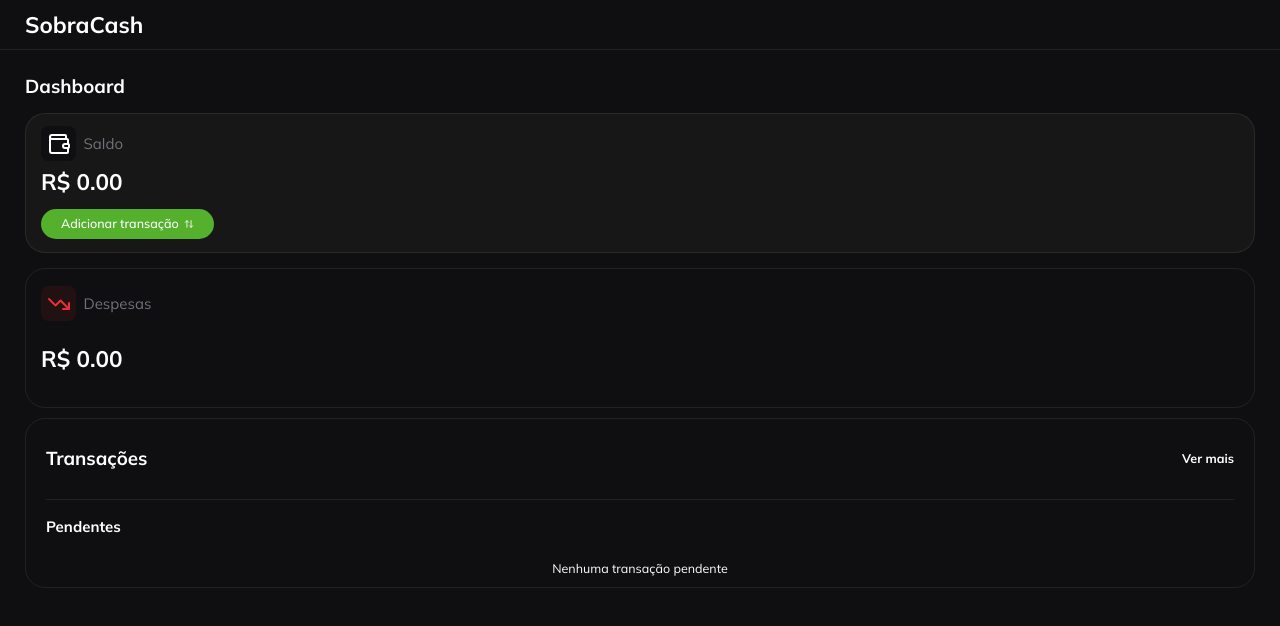
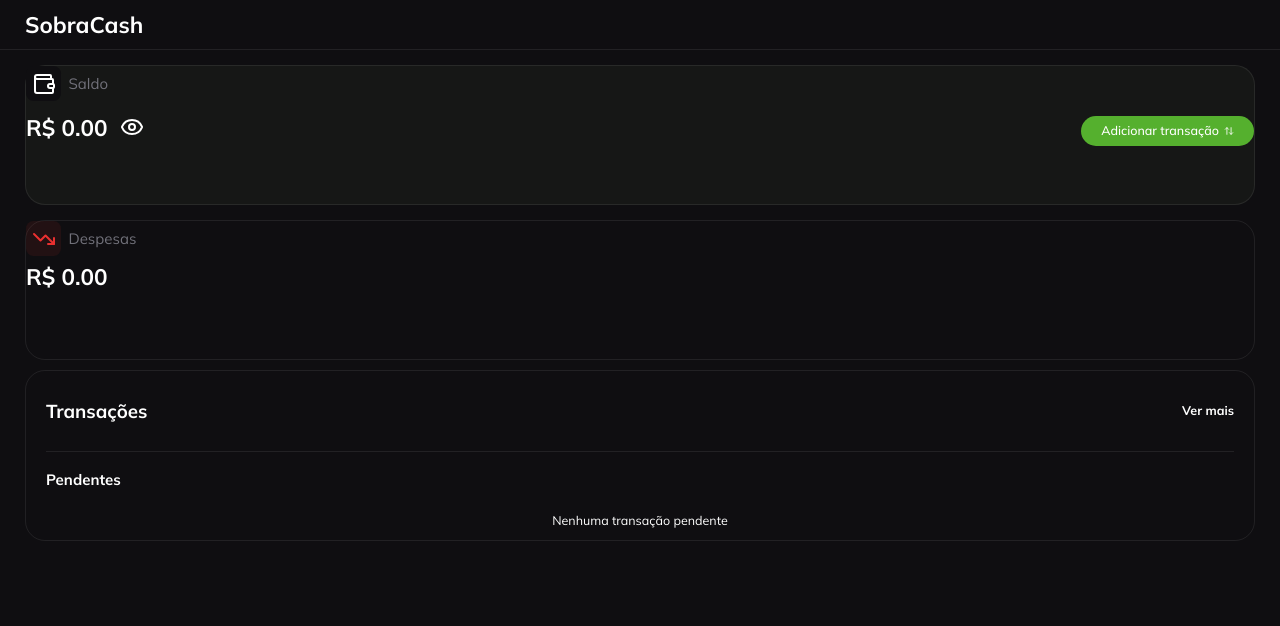
Before and after one commit to nicolasfreitas-dev/wisebills, a Next.js app: page / in a window 1280 px wide. Shown: the top 626 px of the page. Built offline with nearby package versions, Linux system fonts and the light colour scheme.

Commit message:
refactor: implement conditional render on navbar and conditional button to add new transaction

```diff
--- a/src/app/page.tsx
+++ b/src/app/page.tsx
@@ -1,90 +1,111 @@
-"use client"
+"use client";
 
-import { useState } from "react"
-import TransactionsTable from "@/components/TransactionsTable"
-import AmountContainer from "@/components/AmountContainer"
-import Footer from "@/components/Footer"
-import Header from "@/components/Header"
-import Modal from "@/components/Modal"
-import { ArrowUpDown, TrendingDown, Wallet } from "lucide-react"
-import { Button } from "@/components/ui/button"
-import { transaction } from "@/components/TransactionForm"
-import { z } from "zod"
+import { useState } from "react";
+import TransactionsTable from "@/components/TransactionsTable";
+import AmountContainer from "@/components/AmountContainer";
+import Header from "@/components/Header";
+import Modal from "@/components/Modal";
+import {
+    ArrowUpDown,
+    ChartColumnIcon,
+    CheckIcon,
+    EyeIcon,
+    HouseIcon,
+    PlusIcon,
+    TrendingDown,
+    Wallet,
+} from "lucide-react";
+import { Button } from "@/components/ui/button";
+import { transaction } from "@/components/TransactionForm";
+import { z } from "zod";
+import Navbar from "@/components/Navbar";
 
 export default function Home() {
-    const [isModalOpen, setIsModalOpen] = useState(false)
-    const [transactions, setTransactions] = useState<z.infer<typeof transaction>[]>([])
+    const [isModalOpen, setIsModalOpen] = useState(false);
+    const [transactions, setTransactions] = useState<
+        z.infer<typeof transaction>[]
+    >([]);
 
     const handleModalOpen = () => {
-        setIsModalOpen(true)
-    }
+        setIsModalOpen(true);
+    };
 
-    const handleAddTransaction = (newTransaction: z.infer<typeof transaction>) => {
-        setTransactions(prev => ([...prev, newTransaction]))
-    }
+    const handleAddTransaction = (
+        newTransaction: z.infer<typeof transaction>
+    ) => {
+        setTransactions((prev) => [...prev, newTransaction]);
+    };
 
     const calculateBalance = () => {
-        let balance = 0
-        let expenses = 0
+        let balance = 0;
+        let expenses = 0;
 
         transactions.forEach((transaction) => {
-            const amount = parseFloat(transaction.amount.replace(/[^0-9,-]/g, "").replace(",", "."))
+            const amount = parseFloat(
+                transaction.amount.replace(/[^0-9,-]/g, "").replace(",", ".")
+            );
 
             if (transaction.type === "Depósito") {
-                balance += amount
+                balance += amount;
             } else {
-                balance -= amount
-                expenses += amount
+                balance -= amount;
+                expenses += amount;
             }
 
             if (transaction.type === "Gasto" && balance < 0) {
-                balance = 0
+                balance = 0;
             }
-        })
+        });
 
-        return { balance, expenses }
-    }
+        return { balance, expenses };
+    };
 
-    const { balance, expenses } = calculateBalance()
+    const { balance, expenses } = calculateBalance();
 
     return (
         <>
             <Header />
-            <main className="mx-10 pb-32">
-                <h1 className="font-bold text-3xl mt-10">Dashboard</h1>
+            <main className="px-10 pb-32">
                 <AmountContainer background="bg-bg-cash">
-                    <div className="flex items-center gap-3 ml-6 mt-5">
+                    <div className="flex items-center gap-3">
                         <div className="size-14 flex items-center justify-center bg-bg-primary rounded-xl">
                             <Wallet />
                         </div>
                         <h3 className="text-2xl text-gray-detail">Saldo</h3>
                     </div>
-                    <span className="font-bold text-4xl ml-6">
+                    <div className="w-full flex items-center justify-between">
+                        <div className="flex items-center gap-5">
+                            <span className="font-bold text-4xl">
                                 {`R$ ${balance.toFixed(2)}`}
                             </span>
+                            <EyeIcon />
+                        </div>
                         <Button
-                        className="bg-green-detail ml-6 mt-3 rounded-[20px] px-8 py-6 text-xl"
+                            className={`bg-green-detail mt-3 rounded-[20px] px-8 py-6 text-xl ${window.innerWidth < 768 ? "hidden" : ""}`}
                             onClick={handleModalOpen}
                         >
                             <span>Adicionar transação</span>
                             <ArrowUpDown />
                         </Button>
+                    </div>
                 </AmountContainer>
                 <AmountContainer>
-                    <div className="flex items-center gap-3 ml-6 mt-7">
+                    <div className="flex items-center gap-3">
                         <div className="size-14 flex items-center justify-center bg-bg-expense-color rounded-xl">
                             <TrendingDown className="text-expense-color" />
                         </div>
                         <h3 className="text-2xl text-gray-detail">Despesas</h3>
                     </div>
-                    <span className="font-bold text-4xl ml-6 mt-7">
+                    <span className="font-bold text-4xl">
                         {`R$ ${expenses.toFixed(2)}`}
                     </span>
                 </AmountContainer>
                 <div className="size-full border border-border-color rounded-[20px] flex flex-col mt-4 px-8">
                     <div className="h-32 flex items-center justify-between">
                         <h3 className="text-3xl font-bold">Transações</h3>
-                        <span className="text-xl font-bold cursor-pointer">Ver mais</span>
+                        <span className="text-xl font-bold cursor-pointer">
+                            Ver mais
+                        </span>
                     </div>
                     <hr className="border-border-color" />
                     <div>
@@ -99,8 +120,26 @@ export default function Home() {
                     isClosed={() => setIsModalOpen(false)}
                     onAddTransaction={handleAddTransaction}
                 />
+                <Navbar>
+                    <nav className="md:hidden w-full h-24 fixed bottom-0 left-0 flex items-center justify-evenly list-none border-t-[1px] border-t-border-color">
+                        <li className="p-6 cursor-pointer">
+                            <HouseIcon />
+                        </li>
+                        <li
+                            className="p-6 cursor-pointer"
+                            onClick={handleModalOpen}
+                        >
+                            <PlusIcon />
+                        </li>
+                        <li className="p-6 cursor-pointer">
+                            <ChartColumnIcon />
+                        </li>
+                        <li className="p-6 cursor-pointer">
+                            <CheckIcon />
+                        </li>
+                    </nav>
+                </Navbar>
             </main>
-            <Footer />
         </>
     );
 }
```
Lines whose indentation alone changed are shown as unchanged.
